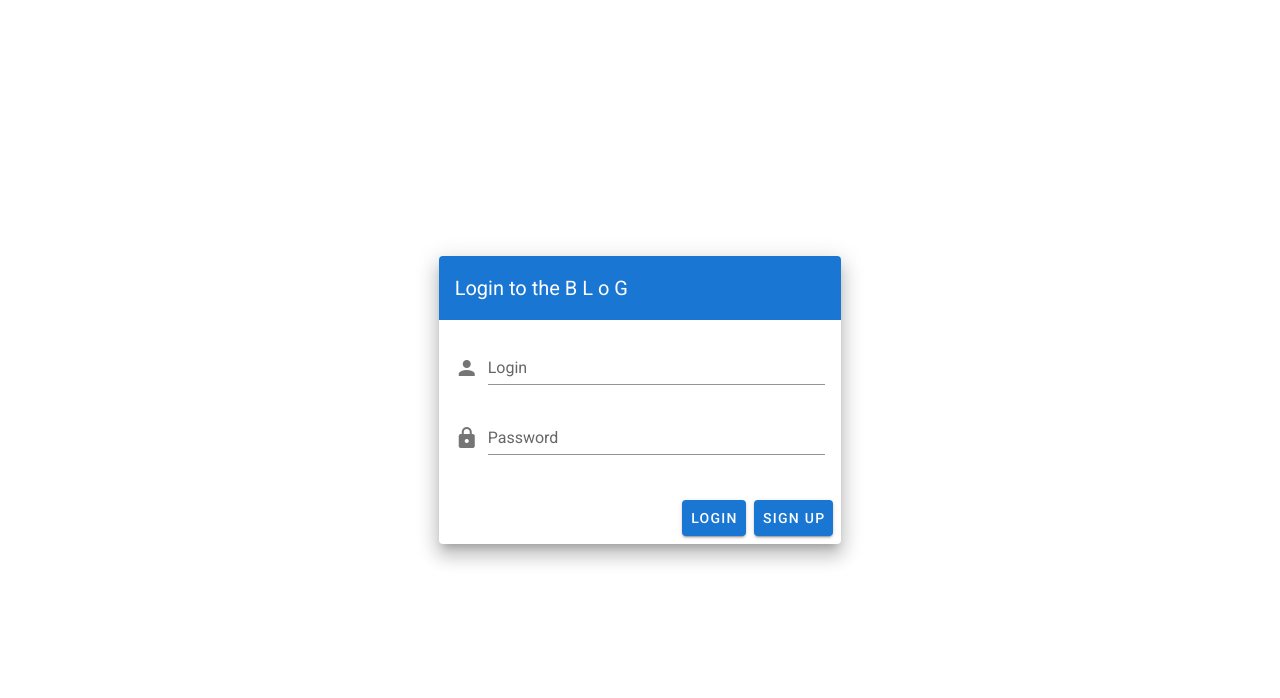
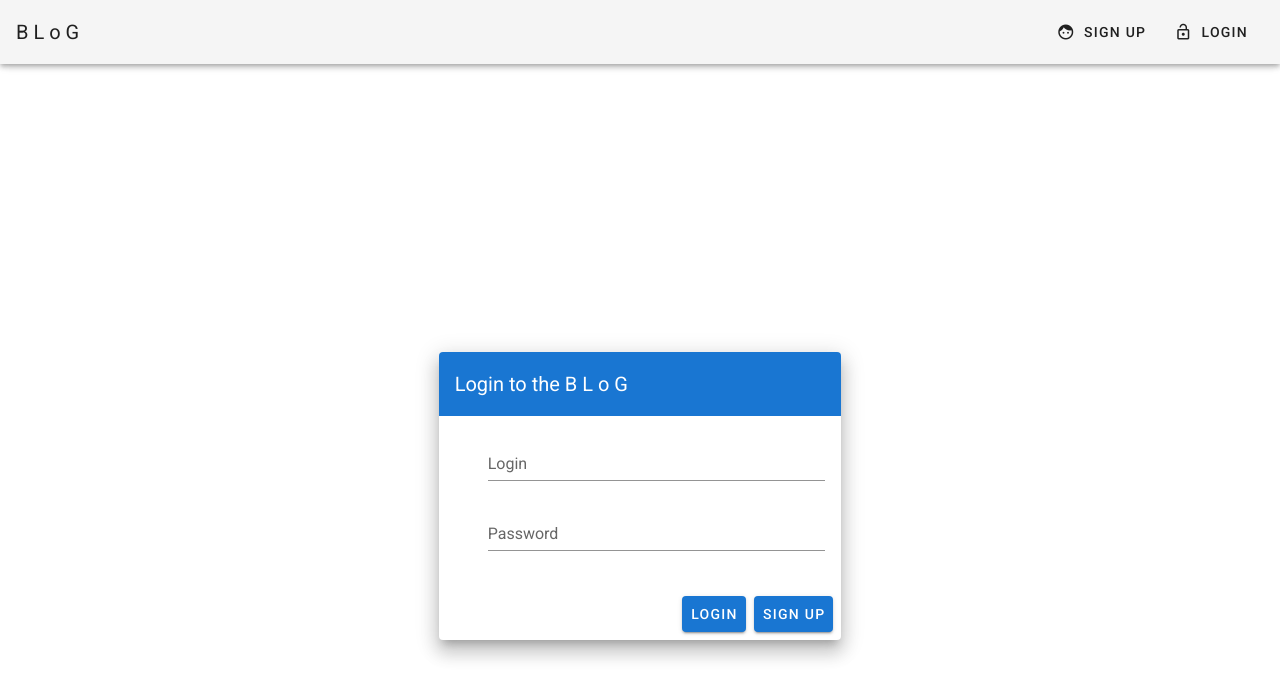
Before and after one commit to devonnavon/blog-admin, a Vue app: page / in a window 1280 px wide. Shown: the top 698 px of the page. Built offline with nearby package versions, Linux system fonts and the light colour scheme.

Commit message:
menu bar switcher implemented

```diff
--- a/public/index.html
+++ b/public/index.html
@@ -1,5 +1,6 @@
 <!DOCTYPE html>
 <html lang="en">
+
 <head>
   <meta charset="utf-8">
   <meta http-equiv="X-UA-Compatible" content="IE=edge">
@@ -7,13 +8,18 @@
   <link rel="icon" href="<%= BASE_URL %>favicon.ico">
   <title><%= htmlWebpackPlugin.options.title %></title>
   <link rel="stylesheet" href="https://fonts.googleapis.com/css?family=Roboto:100,300,400,500,700,900">
-    <link rel="stylesheet" href="https://cdn.jsdelivr.net/npm/@mdi/font@latest/css/materialdesignicons.min.css">
+  <link href='https://fonts.googleapis.com/css?family=Roboto:300,400,500,700|Material+Icons' rel="stylesheet">
+
+
 </head>
+
 <body>
   <noscript>
-      <strong>We're sorry but <%= htmlWebpackPlugin.options.title %> doesn't work properly without JavaScript enabled. Please enable it to continue.</strong>
+    <strong>We're sorry but <%= htmlWebpackPlugin.options.title %> doesn't work properly without JavaScript enabled.
+      Please enable it to continue.</strong>
   </noscript>
   <div id="app"></div>
   <!-- built files will be auto injected -->
 </body>
+
 </html>
--- a/src/App.vue
+++ b/src/App.vue
@@ -2,36 +2,86 @@
   <v-app>
     <v-main>
       <div v-if="loggedIn">
-				Yo
+        <v-app-bar app>
+          <span class="hidden-sm-and-up"></span>
+          <v-toolbar-title>{{appTitle}}</v-toolbar-title>
+          <v-spacer></v-spacer>
+          <v-toolbar-items class="hidden-xs-only">
+            <v-btn
+              text
+              v-for="item in authMenuItems"
+              :key="item.title"
+              @click="menuClick(item.slug)"
+            >
+              <v-icon left dark>{{ item.icon }}</v-icon>
+              {{ item.title }}
+            </v-btn>
+          </v-toolbar-items>
+        </v-app-bar>
       </div>
       <div v-else>
+        <v-app-bar app>
+          <span class="hidden-sm-and-up"></span>
+          <v-toolbar-title>{{appTitle}}</v-toolbar-title>
+          <v-spacer></v-spacer>
+          <v-toolbar-items class="hidden-xs-only">
+            <v-btn
+              text
+              v-for="item in menuItems"
+              :key="item.title"
+              :to="item.path"
+              @click="menuClick(item.slug)"
+            >
+              <v-icon left dark>{{ item.icon }}</v-icon>
+              {{ item.title }}
+            </v-btn>
+          </v-toolbar-items>
+        </v-app-bar>
+      </div>
+      <div v-if="selectedPage==='login'">
         <Login @loggedIn="login" />
       </div>
+      <!-- <div v-if="selectedPage==='login'"><Login @loggedIn="login" /></div> -->
     </v-main>
   </v-app>
 </template>
 
 <script>
-import Login from './components/Login';
+import Login from "./components/Login";
 
 export default {
-	name: 'App',
+  name: "App",
 
   components: {
-		Login,
+    Login
   },
 
   data: () => ({
+    appTitle: "B L o G",
     blogs: [],
     loggedIn: false,
+    sidebar: false,
+    selectedPage: "login",
+    menuItems: [
+      { title: "Sign Up", path: "", icon: "face", slug: "sign_up" },
+      { title: "Login", path: "", icon: "lock_open", slug: "login" }
+    ],
+    authMenuItems: [
+      { title: "Home", path: "", icon: "home", slug: "home" },
+      { title: "Logout", path: "", icon: "face", slug: "logout" }
+    ]
   }),
 
   methods: {
     login() {
       this.loggedIn = true;
-			console.log('hey');
+      console.log("hey");
       console.log(this.loggedIn);
     },
-	},
+    menuClick(slug) {
+      this.selectedPage = slug;
+      console.log(this.selectedPage);
+    }
+  }
 };
 </script>
--- a/src/components/Login.vue
+++ b/src/components/Login.vue
@@ -15,7 +15,7 @@
 										</v-btn>
 									</template>
 									<span>Source</span>
-								</v-tooltip> -->
+                </v-tooltip>-->
               </v-toolbar>
               <v-card-text>
                 <v-form>
@@ -34,7 +34,7 @@
                     prepend-icon="mdi-lock"
                     type="password"
                     v-model="password"
-										v-on:keyup.enter="loginUser"
+                    @keyup.enter="loginUser"
                   ></v-text-field>
                 </v-form>
               </v-card-text>
@@ -53,26 +53,26 @@
 
 <script>
 export default {
-	name: 'Login',
+  name: "Login",
   props: {
-		source: String,
+    source: String
   },
   data: () => ({
     username: null,
     password: null,
     error: {
       isError: false,
-			message: 'Invalid Login',
-		},
+      message: "Invalid Login"
+    }
   }),
   methods: {
-		async postData(url = '', data = {}) {
+    async postData(url = "", data = {}) {
       const response = await fetch(url, {
-				method: 'POST',
+        method: "POST",
         headers: {
-					'Content-Type': 'application/json',
+          "Content-Type": "application/json"
         },
-				body: JSON.stringify(data),
+        body: JSON.stringify(data)
       });
       return response.json();
     },
@@ -80,15 +80,15 @@ export default {
       try {
         let r = await this.postData(`${process.env.VUE_APP_API_URL}/login`, {
           username: this.username,
-					password: this.password,
+          password: this.password
         });
-				localStorage.setItem('token', r.token);
-				this.$emit('loggedIn');
+        localStorage.setItem("token", r.token);
+        this.$emit("loggedIn");
         console.log(r);
       } catch (err) {
         console.log(err);
       }
-		},
-	},
+    }
+  }
 };
 </script>
--- a/src/main.js
+++ b/src/main.js
@@ -2,6 +2,7 @@ import 'dotenv/config';
 import Vue from 'vue';
 import App from './App.vue';
 import vuetify from './plugins/vuetify';
+import 'vuetify/dist/vuetify.min.css';
 
 Vue.config.productionTip = false;
 
```
Lines whose indentation alone changed are shown as unchanged.
